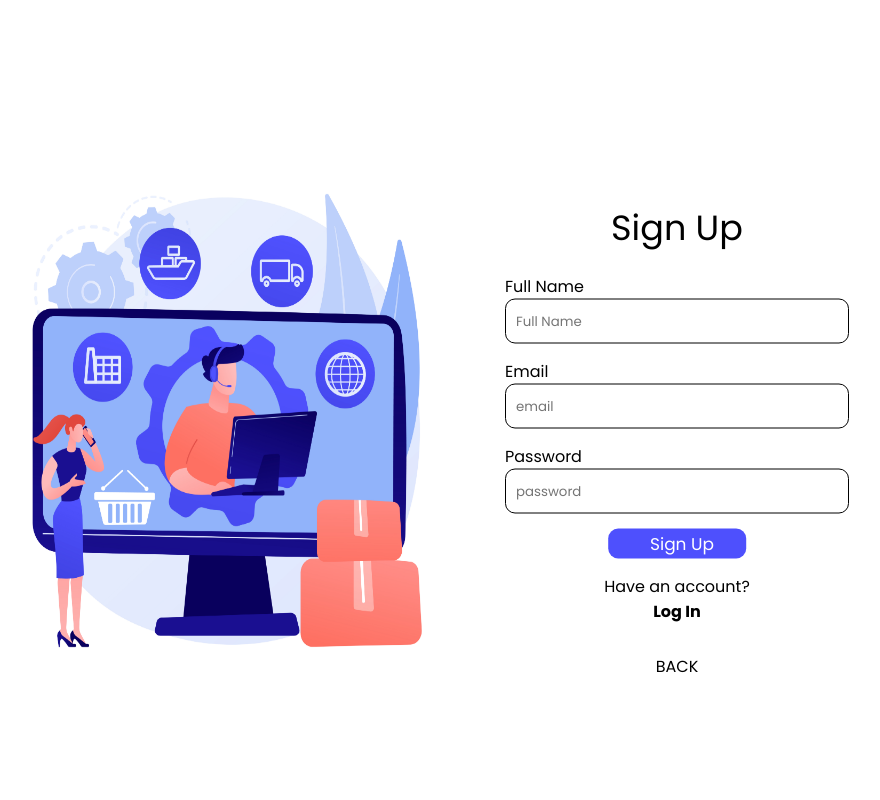
After one commit to Abhishektharu/Inventory-management-system, a PHP site: page /signup.php in a window 1280 px wide. The commit adds this page. Shown: the whole page, without its empty margins (241-1121 px from the left). Run offline with PHP 8.4, Linux system fonts and the light colour scheme.

Commit message:
Added sign up page and managed dashboard

```diff
--- /dev/null
+++ b/css/forms.css
@@ -0,0 +1,255 @@
+@import url('https://fonts.googleapis.com/css?family=Poppins:400,500,700');
+
+
+*{
+    margin: 0;
+    padding: 0;
+    outline: none;
+    box-sizing: border-box;
+    font-family: 'poppins', 'sans-serif';
+}
+
+body{
+    height: 100vh;
+    width: 100%;
+    background-color: #ebe4e4;
+    background-color: #fff;
+}
+
+
+/* ========== Homepage-css ==========*/
+/* homepage btn */
+.btn-main{
+    background-color: #4e50fd;
+    height: 50px;
+    width: 100px;
+    padding: 10px;
+}
+/* homepage btn a tag */
+.btn-main a{
+    text-decoration: none;
+    color: white;
+    font-size: 17px;
+}
+
+/* inserting image in homepage */
+.home-container {
+	flex: 1;
+	display: flex;
+	align-items: center;
+	justify-content: center;
+}
+
+/* home-page image container */
+.image-container {
+	flex: 1;
+	padding: 20px;
+}
+
+/* home page image image */
+.image-container img {
+	max-width: 100%;
+	height: auto;
+}
+
+/* description */
+.description-container {
+	flex: 1;
+	padding: 20px;
+}
+
+/* description h1 */
+.description-container h1{
+	font-size: 50px;
+	margin-top: 0;
+	color: #1877f2;
+}
+
+/* home btn */
+.home-btn{
+    display: flex;
+    flex-direction: row;
+    position: absolute;
+}
+
+/* home-btn-main */
+.btn-main{
+    margin: 10px 10px 0 0;
+    text-align: center;
+    /* padding: 10px; */
+    border-radius: 10px;
+    border: none;
+}
+
+.info-button{
+    margin: 10px 10px 0 0;
+    text-align: center;
+    position: relative;
+    left: 100px;
+    /* top: 80px;
+    left: -50%; */
+    border-radius: 10px;
+    border: none;
+}
+
+.info-button button{
+    font-size: 17px;
+}
+
+.info-button .btn-info{
+    background-color: #4e50fd;
+    font-size: 17px;
+    text-decoration: none;
+    padding: 10px;
+    border: none;
+    height: 50px;
+    width: 100px;
+    border-radius: 10px;
+    color: white;
+    font-size: 15px;
+}
+
+/* home-btn-a */
+.btn-main .btn{
+    background-color: #1877f2;
+    text-decoration: none;
+    padding: 10px;
+    border: none;
+    height: 60px;
+    width: 100px;
+    border-radius: 10px;
+    color: white;
+    font-size: 15px;
+}
+/* home page img */
+.home-img img{
+	height: 100vh;
+	width: fit-content;
+}
+/* ========== Homepage-css Ends ==========*/
+
+
+
+/* ========== Login-and-signup-css ==========*/
+/* login form */
+.content {
+	/* flex: 1; */
+	display: flex;
+	/* align-items: center;
+	justify-content: center; */
+    /* border: 1px solid green; ---------border--------- */
+    height: 599px;
+    width: 900px;
+    overflow: hidden;
+    /* margin: 10px 10px 10px 10px; */
+    position: absolute;
+    top: 50%;
+    left: 50%;
+    transform: translate(-50%, -50%);
+}
+
+/* image-box class to put image */
+.image-box {
+	/* flex: 1; */
+	padding: 20px;
+    width: auto;
+    height: 80vh;
+    /* border: 1px solid red; ---------border--------- */
+    overflow: hidden;
+
+}
+
+.image-box img {
+	/* max-width: 100%;
+	height: auto; */
+    width: 100%;
+    height:100%;
+}
+
+/* form */
+.form-field{
+    /* flex: 1; */
+    /* border: 1px solid hsl(213, 94%, 6%);  ---------border--------- */
+    height: 50%;
+    width: 400px;
+    margin-top: 100px;
+}
+
+.form-field .text{
+    font-size: 35px;
+    font-weight: 100;
+    text-align: center;
+}
+
+.form-field form{
+    margin-top: -20px;
+}
+
+.form-field form .input{
+    height: 45px;
+    width: 100%;
+    margin: 40px 0;
+}
+
+form .input input{
+    height: 100%;
+    width: 100%;
+    padding-left: 10px;
+    border: 1px solid #000000;
+    border-radius: 10px;
+}
+
+.btn{
+    border: none;
+    background-color: #4e50fd;
+    color: white;
+    cursor: pointer;
+    border-radius: 10px;
+}
+
+.login .btn{
+    height: 30px;
+    width: 40%;
+    margin-left: 50%;
+    transform: translate(-50%);
+    text-align: center;
+    padding-left: 10px;
+    font-size: 17px;
+}
+
+.button .btn{
+    height: 30px;
+    width: 40%;
+    margin-left: 50%;
+    transform: translate(-50%);
+    text-align: center;
+    padding-left: 10px;
+    font-size: 17px;
+    background-color: #4e50fd;
+}
+
+.signup, .logging{
+    margin-top: 15px;
+    font-size: 1rem;
+    text-align: center;
+}
+
+.signup a, .logging a{
+    font-weight: 600;
+    text-decoration: none;
+    color: #000000;
+}
+
+
+/* hover effect to roll back to home page  from login and signup */
+.back-login, .back-signup{
+    margin-top: 30px;
+    align-items: center;
+    text-align: center;
+}
+
+.back-login a, .back-signup a{
+    text-decoration: none;
+    color: #000000;
+}
+/* ========== Login-and-signup-css Ends ==========*/
--- a/css/login.css
+++ b/css/login.css
@@ -120,7 +120,7 @@ div.banner{
 	background-size: cover;
 }
 div.homepageContainer{
-	width:100%;
+	/* width:100%; */
 	/* max-width: 900px; */
 	margin: 0, auto;
 }
--- a/dashboard.php
+++ b/dashboard.php
@@ -1,5 +1,5 @@
 <?php
-//start the session.
+// start the session.
 session_start();
 
 if (!isset($_SESSION['user'])) header('Location: homepage.php');
--- a/homepage.php
+++ b/homepage.php
@@ -11,9 +11,12 @@
     <link rel="stylesheet" href="css/login.css">
 </head>
 <body>
-    <div class="header">
+    <div class="header" style="display: flex; float: left">
         <div class="homepageContainer">
             <a href="login.php">Login</a>
+        </div>
+        <div class="homepageContainer">
+            <a href="signup.php">Sign up</a>
         </div>
     </div>
     <div class="banner">
--- /dev/null
+++ b/signup.php
@@ -0,0 +1,53 @@
+<!DOCTYPE html>
+<html lang="en">
+<head>
+    <meta charset="UTF-8">
+    <meta http-equiv="X-UA-Compatible" content="IE=edge">
+    <meta name="viewport" content="width=device-width, initial-scale=1.0">
+    <link rel="stylesheet" href="css/forms.css">
+    <title>Sign up</title>
+</head>
+<body>
+    <div class="content">
+        <div class="image-box">
+            <img src="ims.png" alt="Image">
+        </div>
+
+        <div class="form-field">
+            <div class="text">Sign Up</div>
+
+            <form action="" method="post">
+
+                <div class="input">
+                    <label for="name">Full Name</label>
+                    <input type="text" name="name" placeholder="Full Name">
+                </div>
+
+                <div class="input">
+                    <label for="email">Email</label>
+                    <input type="text" name="email" placeholder="email" required >
+                </div>
+
+                <div class="input">
+                    <label for="password">Password</label>
+                    <input type="password" name="password" placeholder="password">
+                </div>
+
+                <div class="button">
+                    <button type="submit" name="submit" class="btn">Sign Up</button>
+                </div>
+
+                <div class="logging">
+                    <p>Have an account?</p><a href="login.php">Log In</a>
+               </div>
+
+               <div class="back-signup">
+                   <a href="homepage.php" class="hover-back-signup"> BACK</a>
+               </div>
+
+            </form>
+        </div>
+
+    </div>
+</body>
+</html>
```
Also changed, not shown: css/sidebar.css (+12 -9 lines), css/user_add.css (+7 -1 lines), css/user_add2.css (+2 -6 lines), login.php (+37 -3 lines), partials/app_sidebar.php (+17 -4 lines), partials/top_nav.php (+5 -7 lines), ims.png (added).
